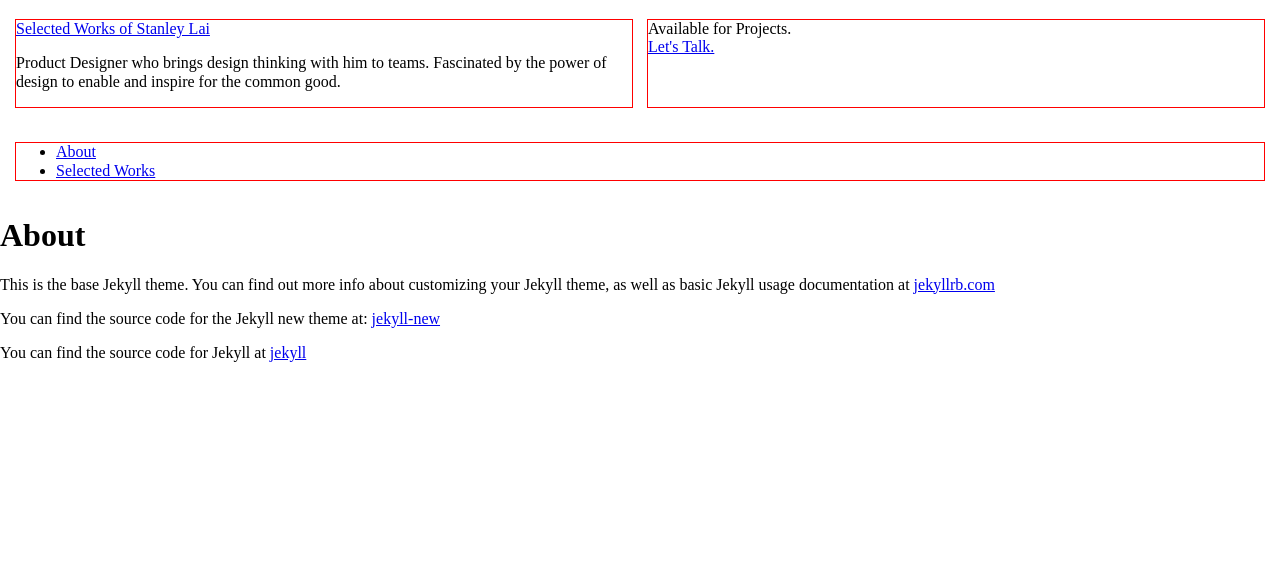
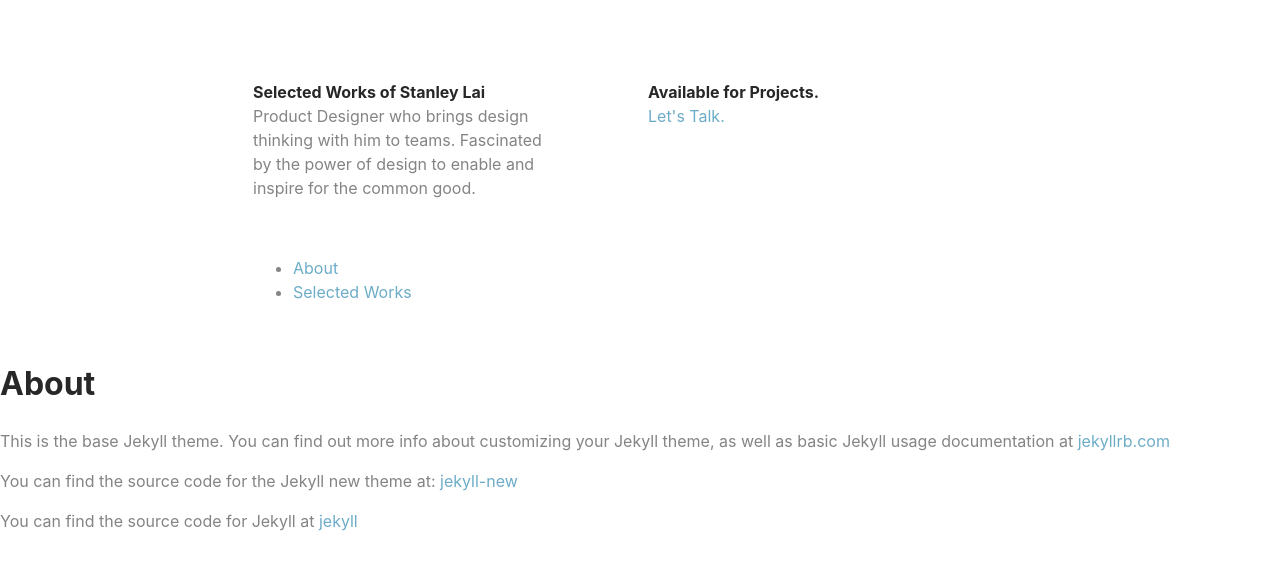
Before and after one commit to npmcdn-to-unpkg-bot/stanleylai.github.io, a Jekyll site: the page built from about.md, in a window 1280 px wide. Shown: the top 570 px of the page. Built offline with Jekyll 4.4.1, drawn with Linux system fonts in a browser that asks for light colours; nearby versions of some CDN libraries.

Commit message:
Initial organizing of SCSS

```diff
--- a/_sass/_base.scss
+++ b/_sass/_base.scss
@@ -3,4 +3,10 @@
     -webkit-box-sizing: border-box;
     -moz-box-sizing: border-box;
     box-sizing: border-box;
+
+    transition: all 150ms ease-out;
 }
+
+body {
+    margin: $spacing-unit*2 0;
+}
--- a/_sass/_grid.scss
+++ b/_sass/_grid.scss
@@ -19,10 +19,10 @@
 
     width: 100%;
     max-width: $max-width;
-    // margin: 0 auto;
+    margin: $spacing-unit auto;
 
     // DEBUG
-    margin: 20px auto;
+    // margin: 20px auto;
 }
 
 // Column
@@ -32,7 +32,7 @@
     margin-left: $gutter;
 
     // DEBUG
-    outline: 1px solid red;
+    // outline: 1px solid red;
 
     // Add outside gutter for last column
     &:last-child {
@@ -40,19 +40,19 @@
     }
 }
 
-// Column Size
-// Expand .column to occupy specific number of columns
+// Column Size Modifier
+// Expand .column to occupy $i number of columns
 @for $i from 1 through $max-columns {
-    .column__size-#{$i} {
+    .column--size-#{$i} {
         flex: 0 0;
         flex-basis: columnsWidth($i);
     }
 }
 
-// Column Offset
-// Push .column to the right by specified number of columns
+// Column Offset Modifier
+// Push .column to the right by $i number of columns
 @for $i from 1 through $max-columns {
-    .column__offset-#{$i} {
+    .column--offset-#{$i} {
         margin-left: $gutter * 2 + columnsWidth($i); // Gutter width multiplied by two to account for offset's and this column's gutter
     }
 }
--- /dev/null
+++ b/_sass/_main.scss
@@ -0,0 +1,8 @@
+// Main Styles
+
+// Header Styles
+.site-header {
+    p {
+        margin: 0;
+    }
+}
--- /dev/null
+++ b/_sass/_typography.scss
@@ -0,0 +1,36 @@
+// Typography Styles
+
+
+html,
+body {
+    font-family: $base-font-family;
+    font-size: $base-font-size;
+    font-weight: $base-font-weight;
+    line-height: $base-line-height;
+    color: $text-color;
+}
+
+h1, .h1,
+h2, .h2,
+h3, .h3,
+h4, .h4,
+h5, .h5,
+h6, .h6 {
+    color: $black-color;
+    font-weight: bold;
+    text-decoration: none;
+}
+
+p {
+
+}
+
+a {
+    color: $brand-color;
+    text-decoration: none;
+
+    &:hover,
+    .a--black:hover {
+        color: $brand-color--dark;
+    }
+}
--- a/css/main.scss
+++ b/css/main.scss
@@ -7,25 +7,28 @@
 $base-unit: 8;
 
 // Typography
-$base-font-family: -apple-system, BlinkMacSystemFont,
+$base-font-family:  -apple-system, BlinkMacSystemFont,
                     "Segoe UI", "Roboto", "Oxygen", "Ubuntu", "Cantarell", "Fira Sans", "Droid Sans",
                     "Helvetica Neue", sans-serif;
-$base-font-size:   $base-unit * 2;
-$base-font-weight: 400;
-$small-font-size:  $base-font-size * 0.75;
-$base-line-height: 1.5;
+$base-font-size:    $base-unit * 2;
+$base-font-weight:  400;
+$small-font-size:   $base-font-size * 0.75;
+$base-line-height:  1.5;
 
 // Spacing
-$spacing-unit:     40px;
+$spacing-unit:      40px;
 
 // Colours
-$text-color:       #848484;
-$background-color: #fff;
-$brand-color:      #6CACC7;
+$text-color:        #848484;
+$background-color:  #FFF;
+$brand-color:       #6CACC7;
+$brand-color--dark: darken($brand-color, 10%);
 
-$grey-color:       #F4F4F4;
-$grey-color-light: lighten($grey-color, 25%);
-$grey-color-dark:  darken($grey-color, 75%);
+$black-color:       #272727;
+$white-color:       #FFF;
+$grey-color:        #F4F4F4;
+$grey-color--light: lighten($grey-color, 15%);
+$grey-color--dark:  darken($grey-color, 70%);
 
 // Grid Variables
 $max-width: 1280px;
@@ -40,5 +43,7 @@
 @import
         "grid",
         "base",
+        "typography",
+        "main",
         "syntax-highlighting"
 ;
```
